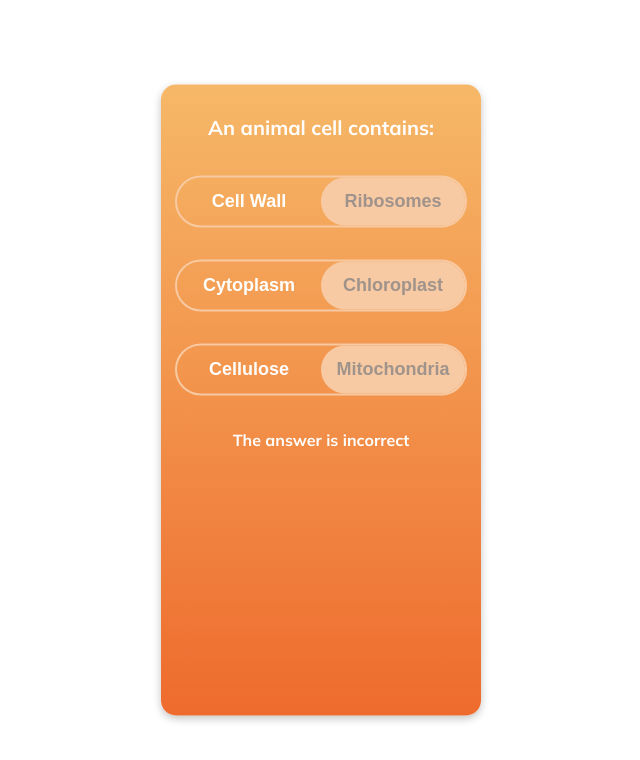
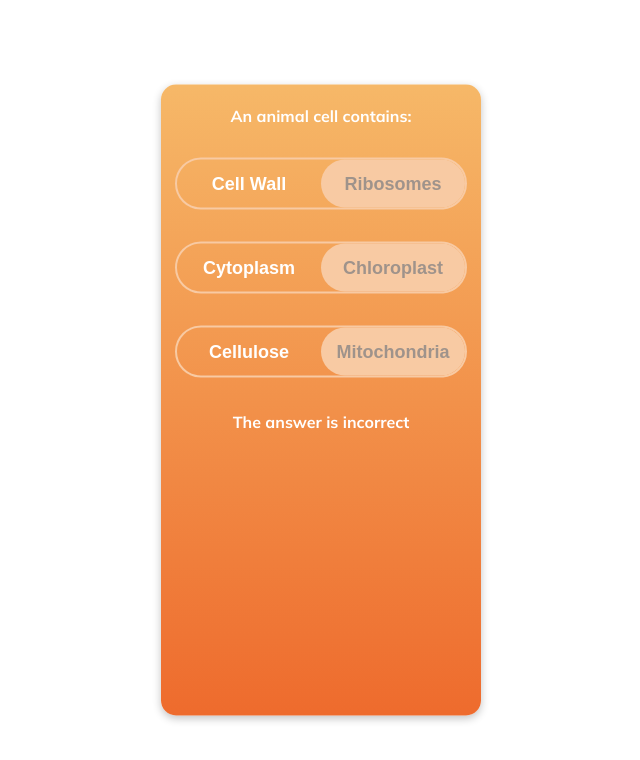
Before and after one commit to kl810/seneca-component, a React (Create React App) app: page / in a window 1280 px wide. Shown: the top 760 px of the page, without its empty margins (319-959 px from the left). Built offline with nearby package versions, Linux system fonts and the light colour scheme.

Commit message:
.question-heading refactored to .question for clarity

```diff
--- a/src/components/quiz-container/QuizContainer.css
+++ b/src/components/quiz-container/QuizContainer.css
@@ -16,7 +16,7 @@
     transform: translate(-50%, -50%); /* END */
 }
 
-.question-heading {
+.question {
     font-size: 20px;
     line-height: 32px;
 }
```
